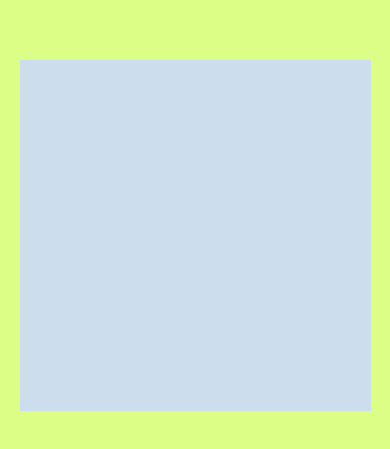
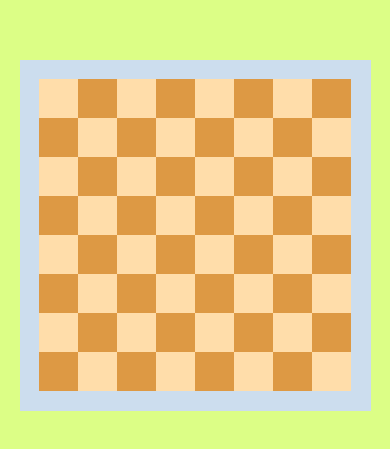
Before and after one commit to loloof64/ChessExercisesManagerRN, a React Native app: screen / in a window 390 px wide. Shown: the part 187-636 px from the top of the page. Built offline with nearby package versions, Linux system fonts and the light colour scheme.

Commit message:
Drawing cells of chess position component.

```diff
--- a/components/ChessPosition.js
+++ b/components/ChessPosition.js
@@ -1,27 +1,49 @@
 import React from 'react';
-import { View, StyleSheet } from 'react-native';
+import {View, StyleSheet} from 'react-native';
 
 const styles = StyleSheet.create({
   mainZone: {
     backgroundColor: '#cde',
-    }
+  },
 });
 
 const defaultSize = 100;
 
 function ChessPosition(props) {
-
   const {size} = props;
   const width = size || defaultSize;
   const height = size || defaultSize;
+  const cellsSize = Math.floor(size / 9.0);
 
-    const mainZoneDynamic = {
-        width, height
+  const mainZoneDynamicStyle = {
+    width,
+    height,
+  };
+
+  const generateCells = () => {
+    return [0, 1, 2, 3, 4, 5, 6, 7].map((row) => {
+      return [0, 1, 2, 3, 4, 5, 6, 7].map((col) => {
+        const key = 100 * row + col;
+        const isWhiteCell = (row + col) % 2 == 0;
+        const cellColor = isWhiteCell ? '#fda' : '#d94';
+        const left = Math.floor(cellsSize * (0.5 + col));
+        const top = Math.floor(cellsSize * (0.5 + row));
+        const cellStyle = {
+          left,
+          top,
+          position: 'absolute',
+          backgroundColor: cellColor,
+          width: cellsSize,
+          height: cellsSize,
+        };
+        return <View style={cellStyle} key={key}></View>;
+      });
+    });
   };
 
   return (
-        <View style={{...styles.mainZone, ...mainZoneDynamic}}>
-
+    <View style={{...styles.mainZone, ...mainZoneDynamicStyle}}>
+      {generateCells()}
     </View>
   );
 }
```
Lines whose indentation alone changed are shown as unchanged.
